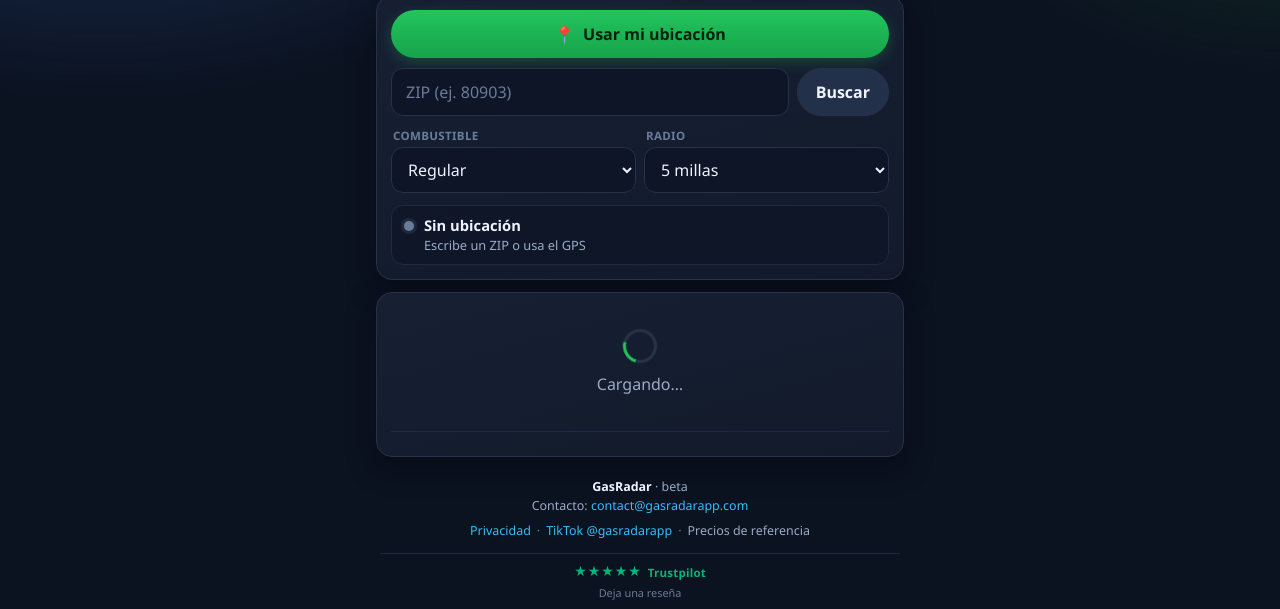
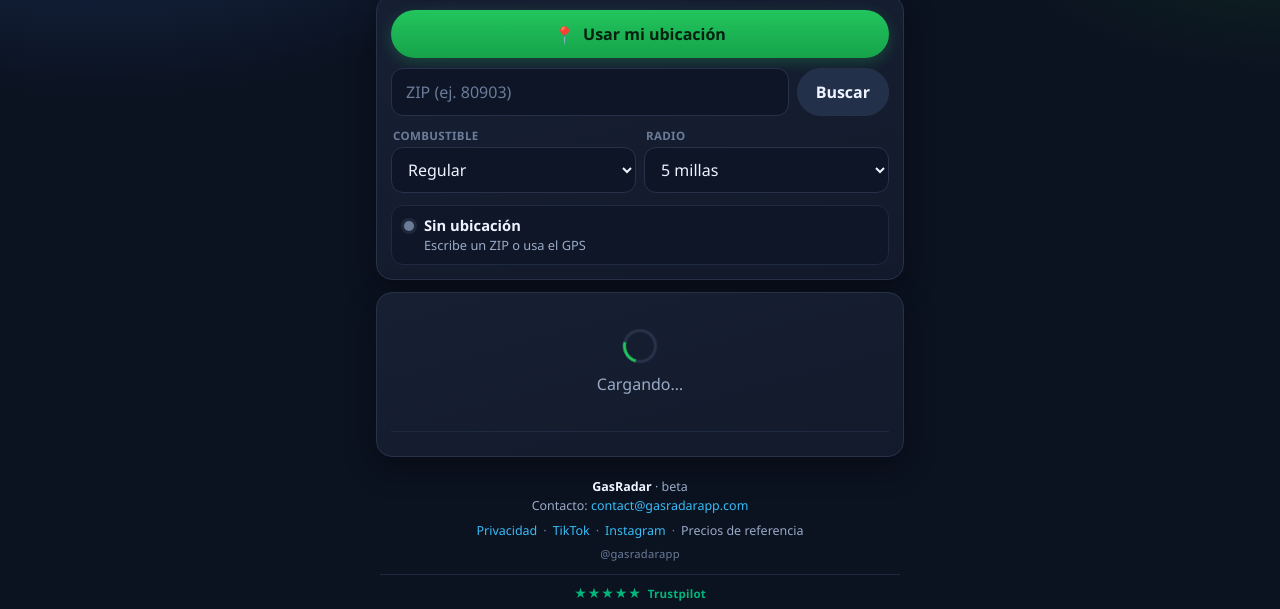
Before and after one commit to tecnologiameridahd-debug/gasradar, a plain HTML site: page frontend/index.html in a window 1280 px wide. Shown: the part 103-712 px from the top of the page. Drawn offline with Linux system fonts and the light colour scheme; files that its build step writes are made by us from their sources; files whose address does not match are found by name.

Commit message:
UI: Instagram @gasradarapp en el pie (v0.6.4)

```diff
--- a/frontend/index.html
+++ b/frontend/index.html
@@ -16,7 +16,7 @@
     <link rel="icon" href="/static/favicon-64.png?v=0.2.9" type="image/png" sizes="64x64" />
     <link rel="apple-touch-icon" href="/static/logo-192.png?v=0.5.0" sizes="192x192" />
     <link rel="apple-touch-icon" href="/static/logo-512.png?v=0.5.0" sizes="512x512" />
-    <link rel="stylesheet" href="/static/styles.css?v=0.6.2" />
+    <link rel="stylesheet" href="/static/styles.css?v=0.6.4" />
   </head>
   <body>
     <a
@@ -182,11 +182,20 @@
           <a href="/privacy" data-i18n="privacy">Privacidad</a>
           <span class="footer-sep">·</span>
           <a href="https://www.tiktok.com/@gasradarapp" target="_blank" rel="noopener noreferrer"
-            >TikTok @gasradarapp</a
+            >TikTok</a
+          >
+          <span class="footer-sep">·</span>
+          <a
+            href="https://www.instagram.com/gasradarapp"
+            target="_blank"
+            rel="noopener noreferrer"
+            title="GasRadar on Instagram"
+            >Instagram</a
           >
           <span class="footer-sep">·</span>
           <span data-i18n="refPrices">Precios de referencia</span>
         </div>
+        <div class="footer-social">@gasradarapp</div>
         <!-- Trustpilot: pie de página (abajo) -->
         <div class="footer-trustpilot">
           <a
@@ -237,6 +246,6 @@
 
     <div class="toast" id="toast" role="status" aria-live="polite"></div>
 
-    <script src="/static/app.js?v=0.6.2"></script>
+    <script src="/static/app.js?v=0.6.4"></script>
   </body>
 </html>
--- a/frontend/styles.css
+++ b/frontend/styles.css
@@ -1104,6 +1104,13 @@
   margin-top: 4px;
 }
 
+.footer-social {
+  margin-top: 4px;
+  font-size: 0.7rem;
+  color: var(--muted2);
+  letter-spacing: 0.02em;
+}
+
 /* Trustpilot en el pie (abajo) */
 .footer-trustpilot {
   margin-top: 12px;
```
Also changed, not shown: 1 other file.
